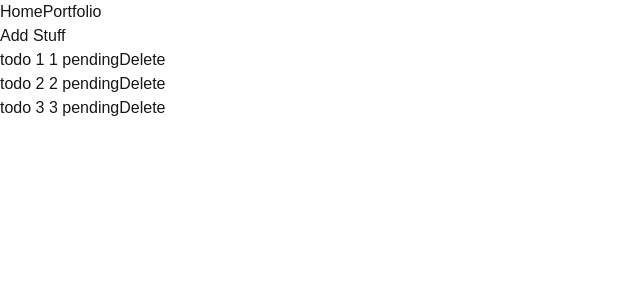
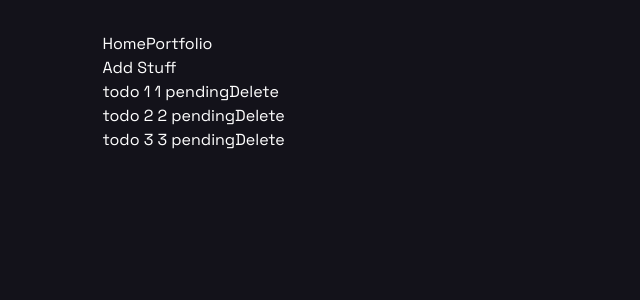
Before and after one commit to mhayakawa1/crypto-app, a Next.js app: page / in a window 1280 px wide. Shown: the top 300 px of the page, without its empty margins (0-640 px from the left). Built offline with nearby package versions, Linux system fonts and the light colour scheme.

Commit message:
Add global styling

```diff
--- /dev/null
+++ b/app/globalStyles.tsx
@@ -0,0 +1,12 @@
+import styled from "styled-components";
+
+export const Html = styled.html`
+  height: 100%;
+`;
+
+export const Body = styled.body`
+  padding: 4vh 8vw;
+  height: 100%;
+  background-color: #13121a;
+  color: white;
+`;
--- a/app/layout.tsx
+++ b/app/layout.tsx
@@ -1,23 +1,14 @@
-import type { Metadata } from "next";
+"use client";
 import StoreProvider from "./StoreProvider";
 import Link from "next/link";
-import { Geist, Geist_Mono } from "next/font/google";
+import { Space_Grotesk } from "next/font/google";
 import "./globals.css";
+import { Html, Body } from "./globalStyles";
 
-const geistSans = Geist({
-  variable: "--font-geist-sans",
+const spaceGrotesk = Space_Grotesk({
+  variable: "--font-space-grotesk",
   subsets: ["latin"],
 });
-
-const geistMono = Geist_Mono({
-  variable: "--font-geist-mono",
-  subsets: ["latin"],
-});
-
-export const metadata: Metadata = {
-  title: "Create Next App",
-  description: "Generated by create next app",
-};
 
 export default function RootLayout({
   children,
@@ -25,16 +16,14 @@ export default function RootLayout({
   children: React.ReactNode;
 }>) {
   return (
-    <html lang="en">
+    <Html lang="en">
       <StoreProvider>
-      <body
-        className={`${geistSans.variable} ${geistMono.variable} antialiased`}
-      >
-        <Link href="/">Home</Link>
-        <Link href="/portfolio">Portfolio</Link>
-        {children}
-      </body>
+        <Body className={`${spaceGrotesk.className} antialiased`}>
+          <Link href="/">Home</Link>
+          <Link href="/portfolio">Portfolio</Link>
+          {children}
+        </Body>
       </StoreProvider>
-    </html>
+    </Html>
   );
 }
```
